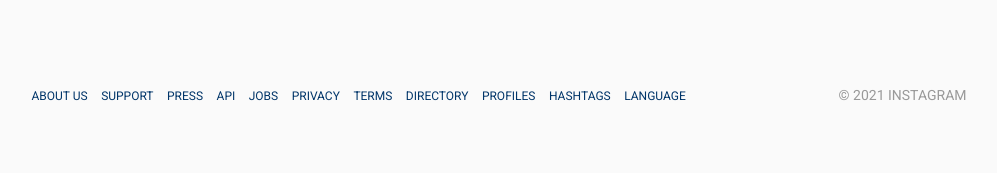
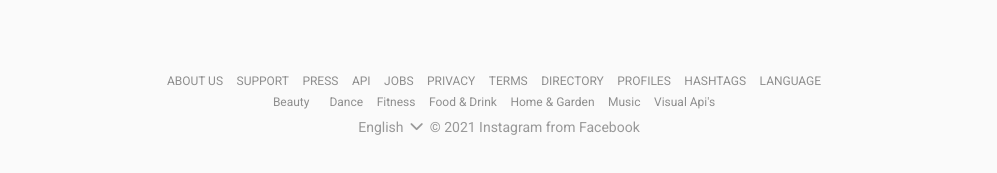
Before and after one commit to visheshk27/INSTAGRAM-CLONE, a plain HTML site: page index.html in a window 1280 px wide. Shown: the part 593-766 px from the top of the page, without its empty margins (141-1138 px from the left). Drawn offline with Linux system fonts and the light colour scheme.

Commit message:
alignment is now fix

```diff
--- a/index.html
+++ b/index.html
@@ -3,6 +3,7 @@
 <head>
 	<meta charset="UTF-8">
 	<title>Instagram Login Page</title>
+	<link rel="stylesheet" href="https://cdnjs.cloudflare.com/ajax/libs/font-awesome/6.0.0-beta2/css/all.min.css" integrity="sha512-YWzhKL2whUzgiheMoBFwW8CKV4qpHQAEuvilg9FAn5VJUDwKZZxkJNuGM4XkWuk94WCrrwslk8yWNGmY1EduTA==" crossorigin="anonymous" referrerpolicy="no-referrer" />
 	<link rel="stylesheet" href="styles.css">
 </head>
 <body>
@@ -69,8 +70,24 @@
 				<li><a href="#">LANGUAGE</a></li>
 			</ul>
 		</div>
+		<div class="links">
+			<ul>
+				<li><a href="https://t.me/crackingfactory">Beauty<li>
+				<li><a href="https://t.me/crackingfactory">Dance</a></li>
+				<li><a href="#">Fitness</a></li>
+				<li><a href="#">Food & Drink</a></li>
+				<li><a href="#">Home & Garden</a></li>
+				<li><a href="#">Music</a></li>
+				<li><a href="#">Visual Api's</a></li>
+			</ul>
+		</div>
+
 		<div class="copyright">
-			© 2021 INSTAGRAM
+			English
+			&nbsp;
+			<i class="fas fa-chevron-down"></i>
+			&nbsp;
+			© 2021 Instagram from Facebook
 		</div>
 	</div>
 </div>
--- a/styles.css
+++ b/styles.css
@@ -1,21 +1,21 @@
-@import url('https://fonts.googleapis.com/css?family=Roboto&display=swap');
+@import url("https://fonts.googleapis.com/css?family=Roboto&display=swap");
 
-*{
+* {
   margin: 0;
   padding: 0;
   box-sizing: border-box;
   outline: none;
   list-style: none;
   text-decoration: none;
-	font-family: 'Roboto', sans-serif;
+  font-family: "Roboto", sans-serif;
 }
 
-body{
+body {
   background: #fafafa;
   font-size: 14px;
 }
 
-.wrapper .header{
+.wrapper .header {
   max-width: 350px;
   width: 100%;
   height: auto;
@@ -23,23 +23,23 @@ body{
 }
 
 .wrapper .header .top,
-.wrapper .signup{
+.wrapper .signup {
   background: #fff;
   border: 1px solid #e6e6e6;
   border-radius: 1px;
   padding: 40px 40px 20px;
 }
 
-.wrapper .header .logo img{
+.wrapper .header .logo img {
   display: block;
   margin: 0 auto 35px;
 }
 
-.wrapper .header .form .input_field{
+.wrapper .header .form .input_field {
   margin-bottom: 5px;
 }
 
-.wrapper .header .form .input_field .input{
+.wrapper .header .form .input_field .input {
   width: 100%;
   background: #fafafa;
   border: 1px solid #efefef;
@@ -49,11 +49,11 @@ body{
   padding: 10px;
 }
 
-.wrapper .header .form .input_field .input:focus{
+.wrapper .header .form .input_field .input:focus {
   border: 1px solid #b2b2b2;
 }
 
-.wrapper .header .form .btn{
+.wrapper .header .form .btn {
   margin: 10px 0;
   background-color: #3897f0;
   border: 1px solid #3897f0;
@@ -62,12 +62,12 @@ body{
   padding: 5px;
 }
 
-.wrapper .header .form .btn a{
+.wrapper .header .form .btn a {
   color: #fff;
   display: block;
 }
 
-.wrapper .header .or{
+.wrapper .header .or {
   display: flex;
   justify-content: space-between;
   align-items: center;
@@ -75,89 +75,99 @@ body{
   margin: 15px 0 20px;
 }
 
-.wrapper .header .or .line{
+.wrapper .header .or .line {
   width: 105px;
   height: 2px;
-	background: #efefef
+  background: #efefef;
 }
 
-.wrapper .header .or p{
+.wrapper .header .or p {
   color: #999;
   font-size: 12px;
 }
 
-.wrapper .dif .fb{
+.wrapper .dif .fb {
   display: flex;
   justify-content: center;
   align-items: center;
 }
 
-.wrapper .dif .fb img{
+.wrapper .dif .fb img {
   width: 16px;
   height: 16px;
 }
 
-.wrapper .dif  .fb p{
+.wrapper .dif .fb p {
   color: #385185;
   font-weight: 500;
   margin-left: 10px;
 }
 
-.wrapper .dif .forgot{
+.wrapper .dif .forgot {
   font-size: 12px;
   text-align: center;
   margin-top: 20px;
 }
 
-.wrapper .dif .forgot a{
+.wrapper .dif .forgot a {
   color: #003569;
 }
 
-.wrapper .signup{
+.wrapper .signup {
   margin: 10px 0 20px;
   padding: 25px 40px;
   text-align: center;
   color: #262626;
 }
 
-.wrapper .signup a{
+.wrapper .signup a {
   color: #3897f0;
 }
 
-.wrapper .apps{
+.wrapper .apps {
   text-align: center;
   color: #262626;
 }
 
-.wrapper .apps p{
+.wrapper .apps p {
   margin-bottom: 20px;
 }
 
-.wrapper .apps a img{
+.wrapper .apps a img {
   width: 135px;
   height: 40px;
   margin: 0 5px;
 }
 
-.footer{
+.footer {
   max-width: 935px;
   width: 100%;
   margin: 0 auto;
-	padding: 40px 0;
-	display: flex;
-	justify-content: space-between;
+  padding: 25px 0;
 }
 
-.footer .links ul li{
+.footer .links ul li {
   display: inline-block;
   margin-right: 10px;
 }
 
-.footer .links ul li a{
-	color: #003569;
-	font-size: 12px;
+.footer .links {
+  width: 100%;
+  display: flex;
+  justify-content: center;
+  align-items: center;
+  margin-bottom: 5px;
 }
 
-.footer .copyright{
+.footer .links ul li a {
+  color: #8e8e8e;
+  font-size: 12px;
+  text-transform: capitalize;
+}
+
+.footer .copyright {
+  display: flex;
+  justify-content: center;
+  margin-top: 10px;
   color: #999;
 }
```
Lines whose indentation alone changed are shown as unchanged.
